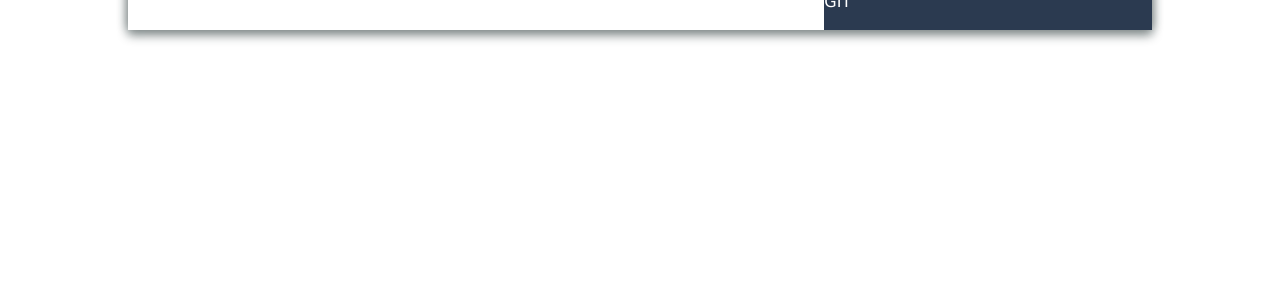
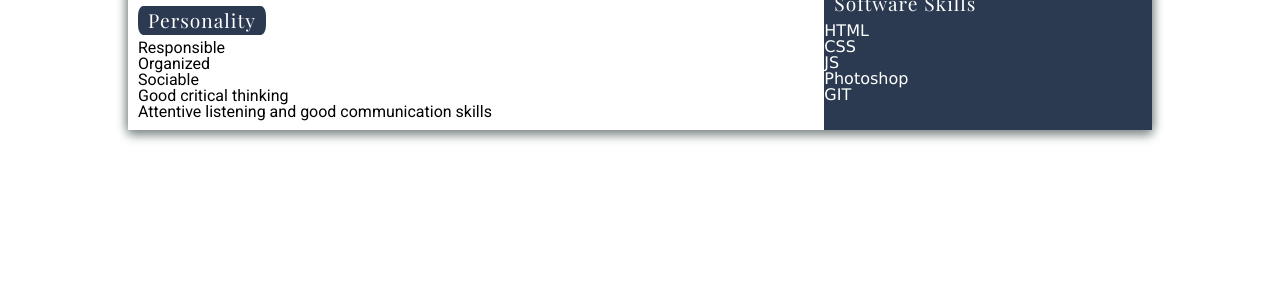
Before and after one commit to Yaroslav-Mig/rsschool-cv, a plain HTML site: page index.html in a window 1280 px wide. Shown: the part 497-800 px from the top of the page. Drawn offline with nearby package versions, Linux system fonts and the light colour scheme; a web font is replaced by a local one.

Commit message:
feat: add styles for captions and items

```diff
--- a/styles/style.css
+++ b/styles/style.css
@@ -34,3 +34,22 @@ body {
 .caption  {
   font-family: "Playfair Display", "Book Antiqua", Palatino, "Times New Roman", Times, serif;
 }
+.caption {
+  display: inline-block;
+  max-width: 100%;
+  margin-bottom: 5px;
+  padding: 0 10px;
+  font-size: 1.2rem;
+  line-height: 1.5;
+  text-transform: capitalize;
+  color: #fff;
+  letter-spacing: 1px;
+  background-color: #2b3a50;
+  -webkit-border-radius: 5px / 10px;
+     -moz-border-radius: 5px / 10px;
+          border-radius: 5px / 10px;
+}
+.item-content {
+  width: 100%;
+  margin-top: 10px;
+}
```
